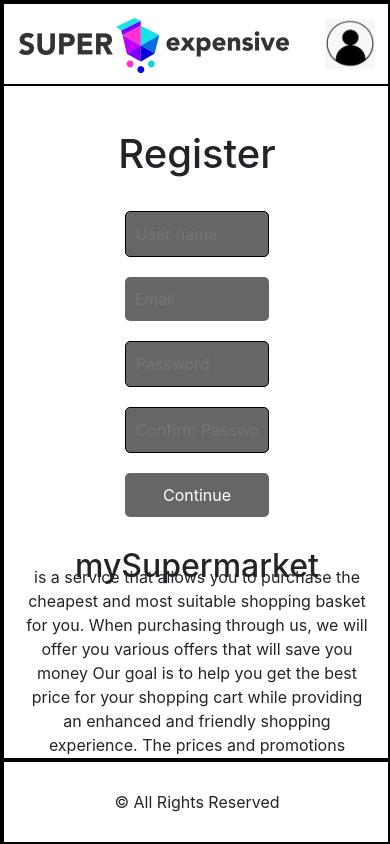
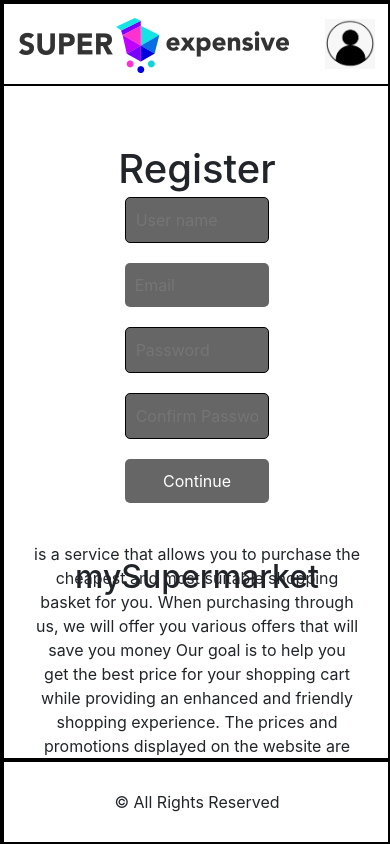
Before and after one commit to Dannymizrachi/Supermarket_project, an Angular app in the folder client/: page /home in a window 390 px wide. Built offline with nearby package versions, Linux system fonts and the light colour scheme.

Commit message:
mobile register component fixes

```diff
--- a/client/package.json
+++ b/client/package.json
@@ -3,7 +3,7 @@
   "version": "0.0.0",
   "scripts": {
     "ng": "ng",
-    "start": "ng serve --aot",
+    "start": "ng serve --aot -o",
     "build": "ng build",
     "test": "ng test",
     "lint": "ng lint",
--- a/client/src/app/components/header/header.component.ts
+++ b/client/src/app/components/header/header.component.ts
@@ -79,6 +79,7 @@
   }
   //login section
   public login() {
+    if (!this.isUserValid()) return false;
     let loginObservable = this.usersService.login(this.userLoginDetails);
     loginObservable.subscribe(
       (successfulLoginResponse) => {
@@ -101,6 +102,10 @@
         console.log(errorObject.error.error);
       }
     );
+  }
+
+  public isUserValid() {
+    return this.userLoginDetails.userName && this.userLoginDetails.password;
   }
 
   //add product in admin mode
--- a/client/src/app/components/register/register.component.css
+++ b/client/src/app/components/register/register.component.css
@@ -14,16 +14,21 @@
   flex-direction: column;
   width: 50%;
 }
+.registerContainer > div:first-child {
+  justify-content: space-evenly;
+}
 
 .marketDescription {
-  padding-left: 5%;
-  padding-right: 5%;
-  margin-top: 5%;
   height: 50%;
   display: flex;
   justify-content: center;
   align-items: center;
 }
+
+.marketDescription > span {
+  padding: 0 30px;
+}
+
 input[disabled] {
   border: 1px solid #999999;
   background-color: #cccccc;
@@ -41,7 +46,6 @@
 }
 
 .formClass {
-  margin-top: 5%;
   display: flex;
   flex-direction: column;
   justify-content: center;
@@ -49,13 +53,19 @@
   height: 50%;
 }
 
+@media only screen and (max-width: 1000px) {
+  .registerContainer > * {
+    justify-content: space-evenly;
+  }
+}
+
 @media only screen and (max-width: 800px) {
   .registerContainer {
     flex-direction: column;
   }
   .registerContainer > * {
+    justify-content: space-around;
     margin: 10px 0px;
-    justify-content: space-around;
     height: 60%;
   }
   .registerContainer > .marketDescriptionContainer {
--- a/client/src/styles.css
+++ b/client/src/styles.css
@@ -68,10 +68,6 @@
   outline: none;
   border: none;
 }
-
-h2 {
-  margin-bottom: 2rem;
-}
 :root {
   --inputColor: #666666;
   --disabled: #cccccc;
```
Also changed, not shown: 4 other files (tests, documents, lock files or other folders).
